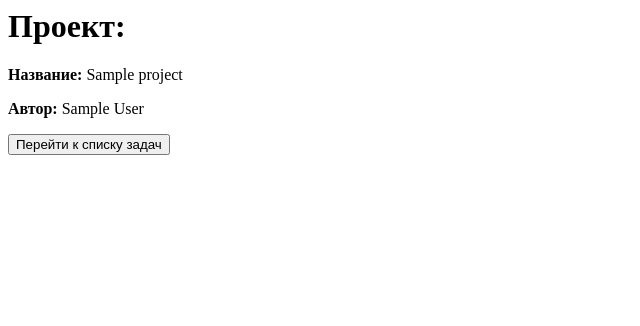
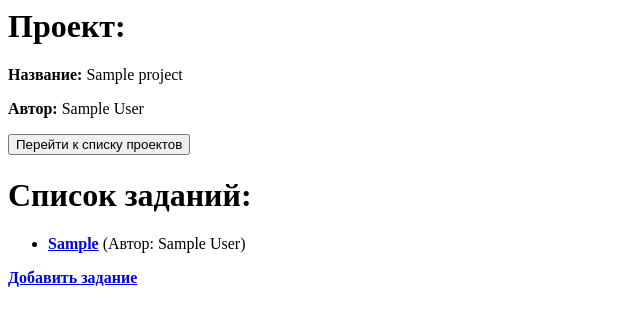
Before and after one commit to EminAliev/TrackerSystem, a Django app: template templates/projects/project_in.html in a window 1280 px wide. Shown: the top 326 px of the page, without its empty margins (0-640 px from the left). Run offline with Django 3.2, Linux system fonts and the light colour scheme; the template is opened without the code that fills it: values that come from a table or form of the project are taken from there, others are empty; tables that the repository leaves empty hold one stand-in row (values such as "Sample post").

Commit message:
add projects and tasks connected

```diff
--- a/tasks/urls.py
+++ b/tasks/urls.py
@@ -1,7 +1,7 @@
 from django.urls import path
 
 from tasks.views import tasks_render, TaskView, task_create, task_cancel, task_change, definition_create, \
-    projects_render, ProjectView, project_create
+    projects_render, ProjectView, project_create, project_detail
 
 urlpatterns = [
     path('task_list/', tasks_render, name='task_list'),
@@ -11,7 +11,7 @@ urlpatterns = [
     path('^task/(?P<pk>\d+)/change/$', task_change, name='task_change'),
     path('^task/(?P<pk>\d+)/new_definition/$', definition_create, name='definition_create'),
     path('project_list/', projects_render, name='projects_list'),
-    path('project/(?P<pk>\d+)/$', ProjectView.as_view(), name='project_view'),
+    path('project/(?P<pk>\d+)/$', project_detail, name='project_view'),
     path('new_project/', project_create, name='project_create'),
 
 ]
--- a/tasks/views.py
+++ b/tasks/views.py
@@ -137,3 +137,9 @@ def project_create(request):
             project_form.save()
         return redirect('projects_list')
     return HttpResponseNotAllowed(['POST', 'GET'])
+
+
+def project_detail(request, pk):
+    project = get_object_or_404(Project, id=pk)
+    task_object = Task.objects.filter(project__task__project_id=pk).distinct()
+    return render(request, 'projects/project_in.html', {'project': project, 'task': task_object})
--- a/templates/projects/project_in.html
+++ b/templates/projects/project_in.html
@@ -1,6 +1,20 @@
 <h1>Проект:</h1>
 <p><b>Название: </b>{{ project.title }}</p>
 <p><b>Автор: </b>{{ project.user }}</p>
-<form action="{% url 'task_list' %}" method="get">
-    <input type="submit" value="Перейти к списку задач">
+<form action="{% url 'projects_list' %}" method="get">
+    <input type="submit" value="Перейти к списку проектов">
 </form>
+<h1>Список заданий:</h1>
+{% if task %}
+    <ul>
+        {% for t in task %}
+            <li>
+                <b><a style="size: 12px" href="{{ t.get_absolute_url }}">{{ t.problem }}</a></b>
+                (Автор: {{ t.user }})
+            </li>
+        {% endfor %}
+    </ul>
+{% else %}
+    <p>С такими запросами задания не найдено</p>
+{% endif %}
+<strong><a style="size: 20px" href="{% url 'task_create' %}">Добавить задание</a></strong>
```
